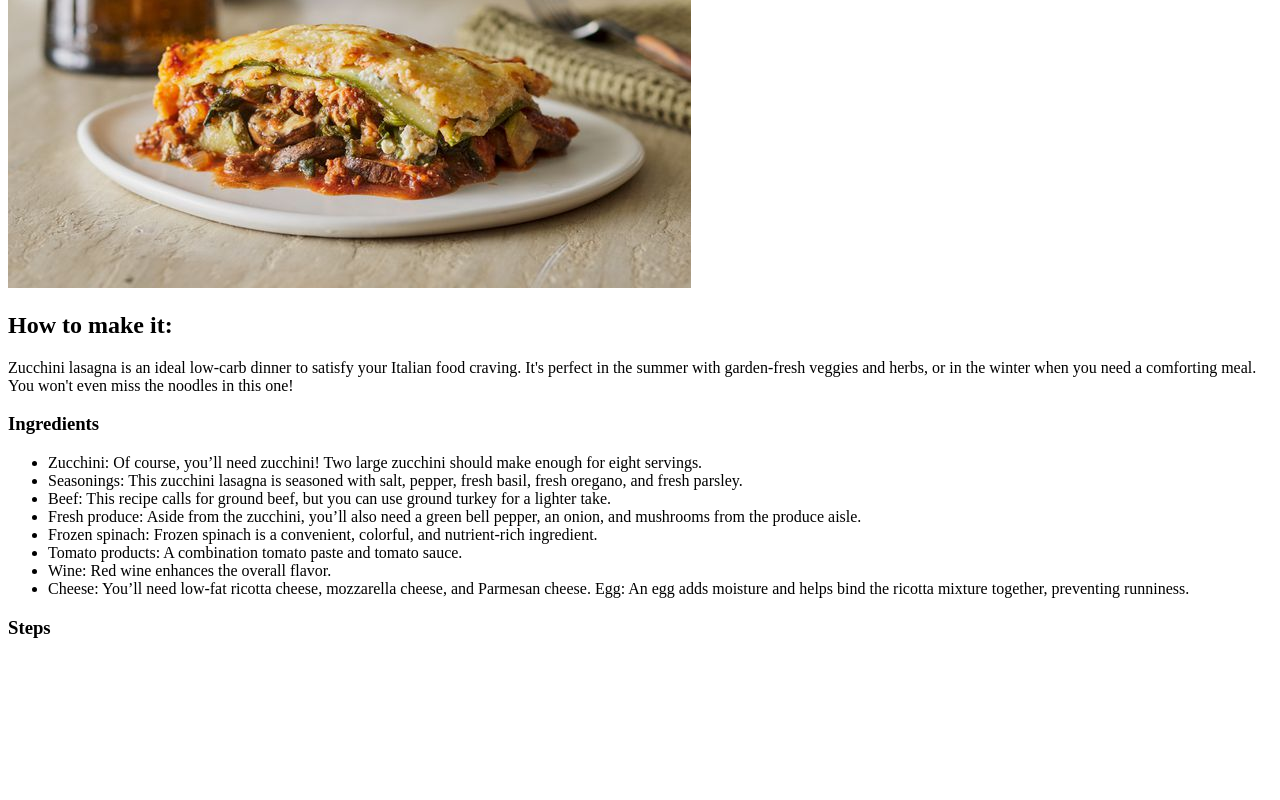
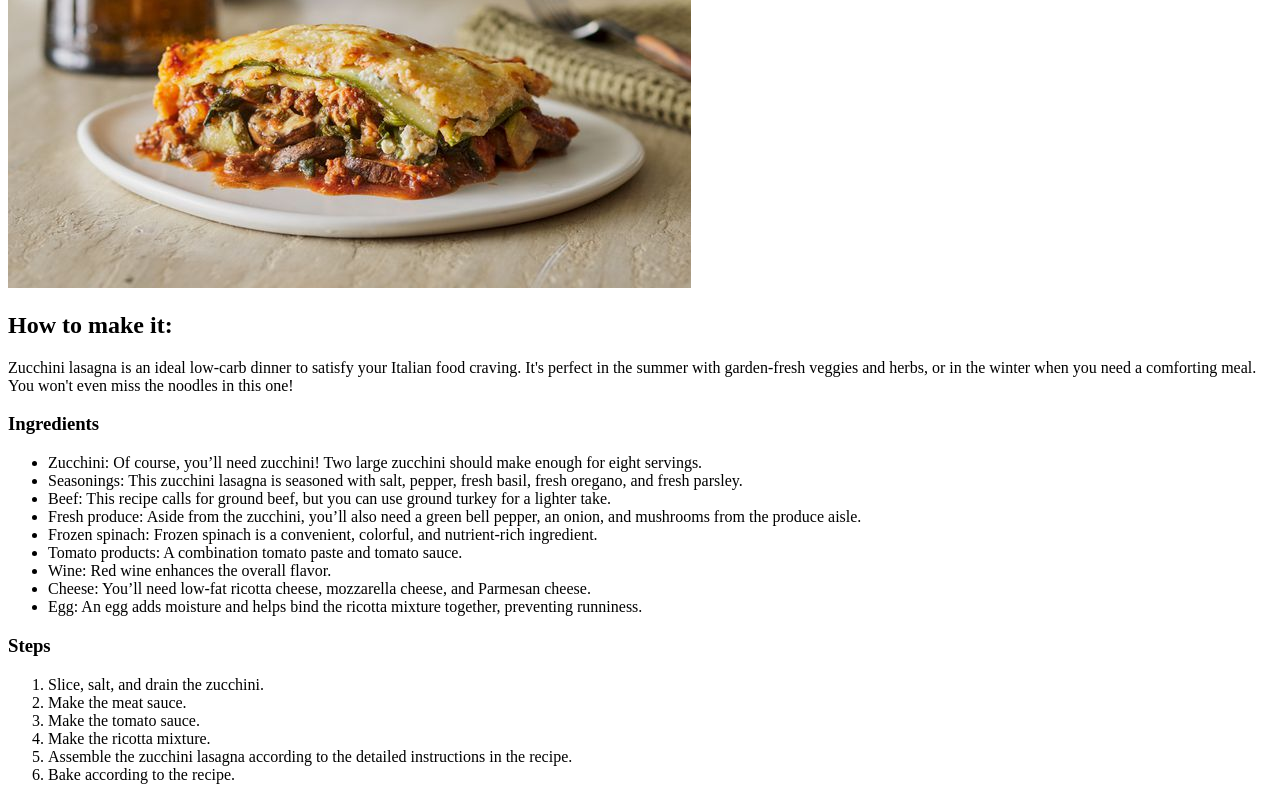
Before and after one commit to sandm4n187/odin-recipes, a plain HTML site: page recipes/lasagna.html in a window 1280 px wide. Shown: the part 304-1104 px from the top of the page. Before the commit the page ends 962 px from the top, so only its background shows below. Drawn offline with Linux system fonts and the light colour scheme.

```diff
--- a/recipes/lasagna.html
+++ b/recipes/lasagna.html
@@ -23,11 +23,21 @@
         <li>Frozen spinach: Frozen spinach is a convenient, colorful, and nutrient-rich ingredient. </li>
         <li>Tomato products: A combination tomato paste and tomato sauce. </li>
         <li>Wine: Red wine enhances the overall flavor. </li>
-<li>Cheese: You’ll need low-fat ricotta cheese, mozzarella cheese, and Parmesan cheese. </li.
+        <li>Cheese: You’ll need low-fat ricotta cheese, mozzarella cheese, and Parmesan cheese. </li.>
         <li>Egg: An egg adds moisture and helps bind the ricotta mixture together, preventing runniness.</li>
     </ul>
 
     <h3>Steps</h3>
 
+    <ol>
+        <li>Slice, salt, and drain the zucchini. </li>
+        <li>Make the meat sauce. </li>
+        <li>Make the tomato sauce. </li>
+        <li>Make the ricotta mixture. </li>
+        <li>Assemble the zucchini lasagna according to the detailed instructions in the recipe. </li>
+        <li>Bake according to the recipe. </li>
+    </ol>
+
+
   </body>
 </html>
```
Lines whose indentation alone changed are shown as unchanged.
